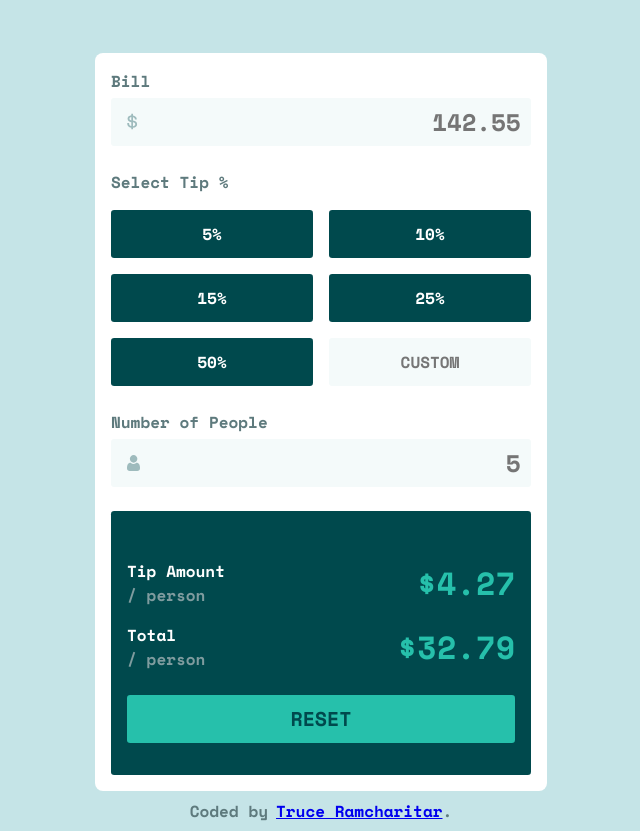
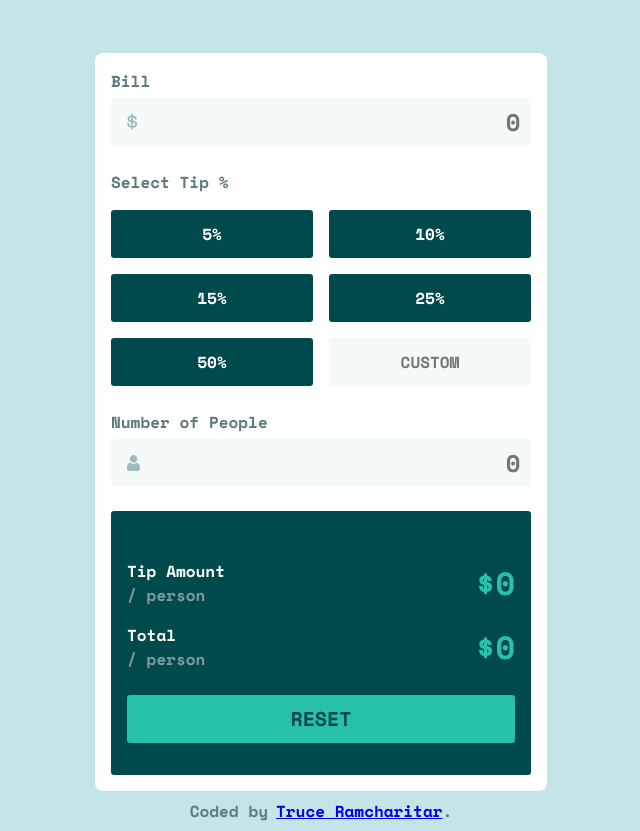
Before and after one commit to DevTruce/splitter-app, a website: page index.html in a window 1280 px wide. Shown: the part 103-934 px from the top of the page, without its empty margins (319-959 px from the left). Drawn offline with nearby package versions, Linux system fonts and the light colour scheme.

Commit message:
set placeholders to 0

```diff
--- a/index.html
+++ b/index.html
@@ -29,7 +29,7 @@
           <p class="billText">Bill</p>
           <div class="billInputContainer">
             <img class="billInputSVG" src="src/imgs/icon-dollar.svg" alt="" />
-            <input class="billInput" type="text" placeholder="142.55" />
+            <input class="billInput" type="text" placeholder="0" />
           </div>
         </div>
         <div class="selectTip">
@@ -55,7 +55,7 @@
               src="src/imgs/icon-person.svg"
               alt=""
             />
-            <input class="numberOfPeopleInput" type="text" placeholder="5" />
+            <input class="numberOfPeopleInput" type="text" placeholder="0" />
           </div>
         </div>
       </div>
@@ -66,7 +66,7 @@
               <p class="tipDisplaySectionTextLarge">Tip Amount</p>
               <p class="tipDisplaySectionTextSmall">/ person</p>
             </div>
-            <div class="tipDisplaySectionAmount totalTip">$4.27</div>
+            <div class="tipDisplaySectionAmount totalTip">$0</div>
           </div>
 
           <div class="tipDisplaySection">
@@ -74,7 +74,7 @@
               <p class="tipDisplaySectionTextLarge">Total</p>
               <p class="tipDisplaySectionTextSmall">/ person</p>
             </div>
-            <div class="tipDisplaySectionAmount totalAmount">$32.79</div>
+            <div class="tipDisplaySectionAmount totalAmount">$0</div>
           </div>
         </div>
         <button class="resetButton">RESET</button>
```
